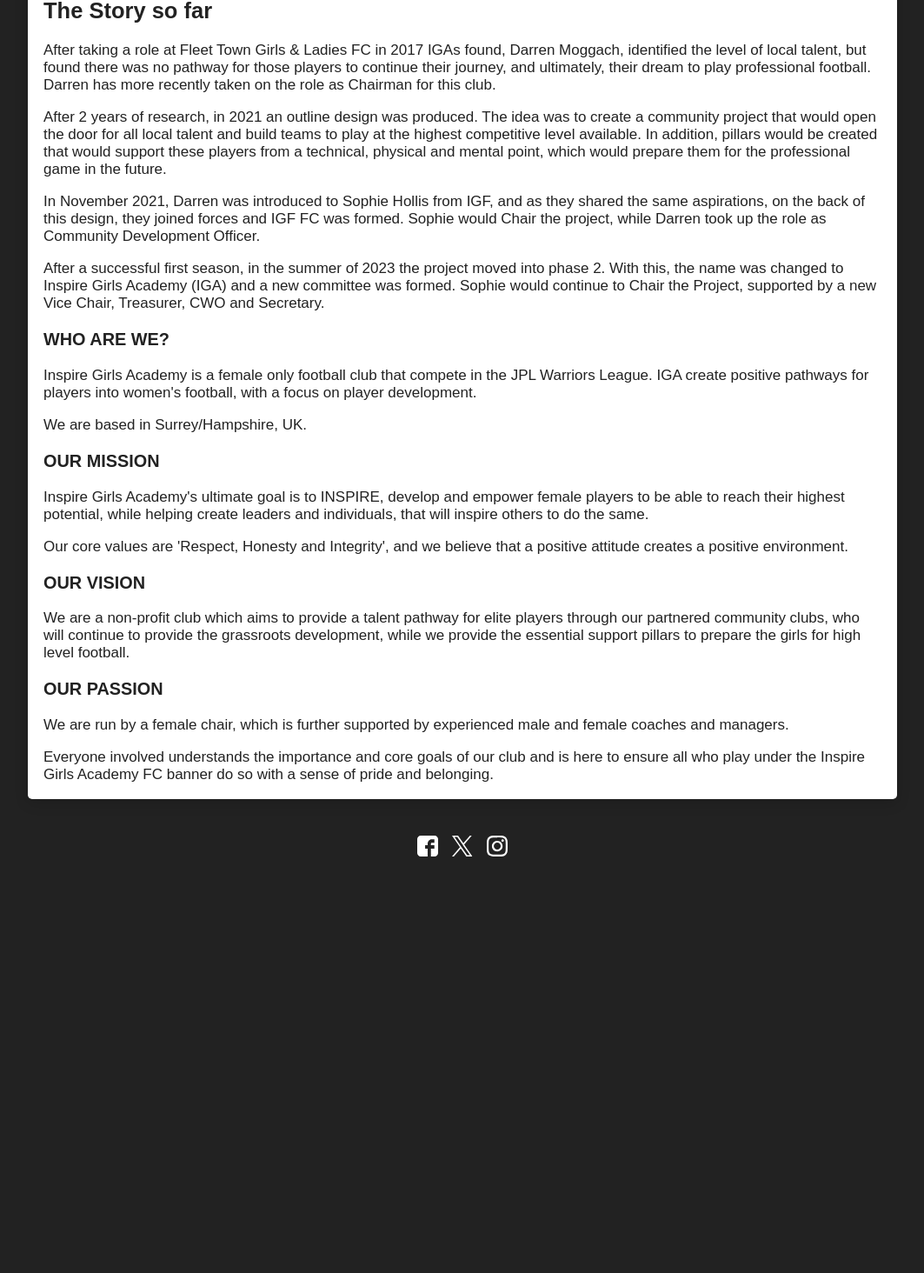
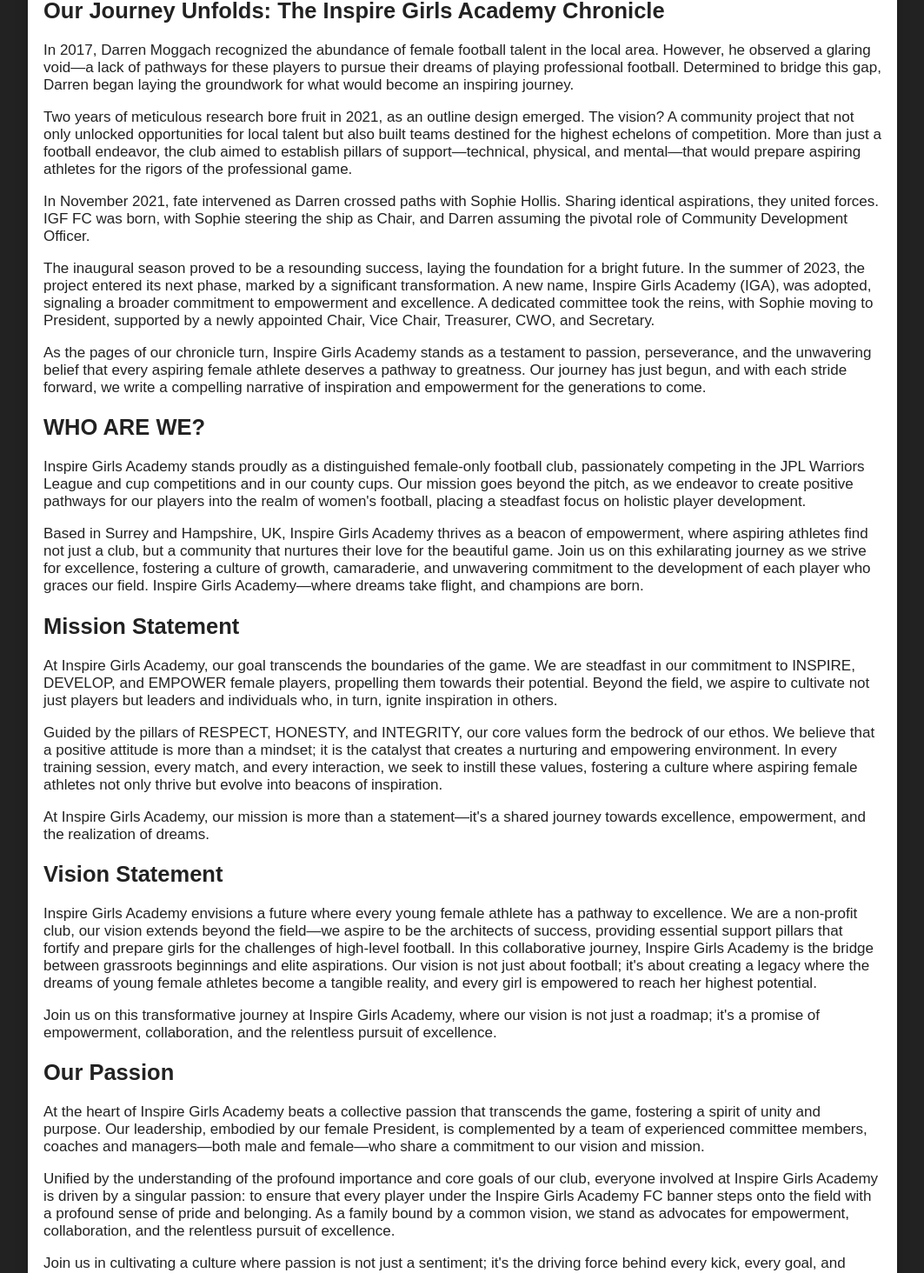
Before and after one commit to exsiteconsultants/inspire-www, a Next.js app: page /about in a window 1280 px wide. Shown: the part 537-2001 px from the top of the page at 87% size, without its empty margins (108-1171 px from the left). Before the commit the page ends 1530 px from the top, so only its background shows below. Built offline with nearby package versions, Linux system fonts and the light colour scheme; a web font is replaced by a local one.

Commit message:
More Content

```diff
--- a/app/about/page.tsx
+++ b/app/about/page.tsx
@@ -4,75 +4,129 @@
 export default function AboutPage() {
   return (
     <>
-      <ContentHero
-        image="/banners/socksandboots.jpg"
-        title="Providing pathways into a career in sport"
-      />
+      <ContentHero image="/banners/socksandboots.jpg" title="About IGA" />
 
       <Content>
-        <h2>The Story so far</h2>
+        <h2>Our Journey Unfolds: The Inspire Girls Academy Chronicle</h2>
         <p>
-          After taking a role at Fleet Town Girls &amp; Ladies FC in 2017 IGAs
-          found, Darren Moggach, identified the level of local talent, but found
-          there was no pathway for those players to continue their journey, and
-          ultimately, their dream to play professional football. Darren has more
-          recently taken on the role as Chairman for this club.
+          In 2017, Darren Moggach recognized the abundance of female football
+          talent in the local area. However, he observed a glaring void—a lack
+          of pathways for these players to pursue their dreams of playing
+          professional football. Determined to bridge this gap, Darren began
+          laying the groundwork for what would become an inspiring journey.
         </p>
         <p>
-          After 2 years of research, in 2021 an outline design was produced. The
-          idea was to create a community project that would open the door for
-          all local talent and build teams to play at the highest competitive
-          level available. In addition, pillars would be created that would
-          support these players from a technical, physical and mental point,
-          which would prepare them for the professional game in the future.
+          Two years of meticulous research bore fruit in 2021, as an outline
+          design emerged. The vision? A community project that not only unlocked
+          opportunities for local talent but also built teams destined for the
+          highest echelons of competition. More than just a football endeavor,
+          the club aimed to establish pillars of support—technical, physical,
+          and mental—that would prepare aspiring athletes for the rigors of the
+          professional game.
         </p>
         <p>
-          In November 2021, Darren was introduced to Sophie Hollis from IGF, and
-          as they shared the same aspirations, on the back of this design, they
-          joined forces and IGF FC was formed. Sophie would Chair the project,
-          while Darren took up the role as Community Development Officer.
+          In November 2021, fate intervened as Darren crossed paths with Sophie
+          Hollis. Sharing identical aspirations, they united forces. IGF FC was
+          born, with Sophie steering the ship as Chair, and Darren assuming the
+          pivotal role of Community Development Officer.
         </p>
         <p>
-          After a successful first season, in the summer of 2023 the project
-          moved into phase 2. With this, the name was changed to Inspire Girls
-          Academy (IGA) and a new committee was formed. Sophie would continue to
-          Chair the Project, supported by a new Vice Chair, Treasurer, CWO and
-          Secretary.
-        </p>
-        <h3>WHO ARE WE?</h3>
-        <p>
-          Inspire Girls Academy is a female only football club that compete in
-          the JPL Warriors League. IGA create positive pathways for players into
-          women&apos;s football, with a focus on player development.
-        </p>
-        <p>We are based in Surrey/Hampshire, UK.</p>
-        <h3>OUR MISSION</h3>
-        <p>
-          Inspire Girls Academy&apos;s ultimate goal is to INSPIRE, develop and
-          empower female players to be able to reach their highest potential,
-          while helping create leaders and individuals, that will inspire others
-          to do the same.
+          The inaugural season proved to be a resounding success, laying the
+          foundation for a bright future. In the summer of 2023, the project
+          entered its next phase, marked by a significant transformation. A new
+          name, Inspire Girls Academy (IGA), was adopted, signaling a broader
+          commitment to empowerment and excellence. A dedicated committee took
+          the reins, with Sophie moving to President, supported by a newly
+          appointed Chair, Vice Chair, Treasurer, CWO, and Secretary.
         </p>
         <p>
-          Our core values are &apos;Respect, Honesty and Integrity&apos;, and we
-          believe that a positive attitude creates a positive environment.
+          As the pages of our chronicle turn, Inspire Girls Academy stands as a
+          testament to passion, perseverance, and the unwavering belief that
+          every aspiring female athlete deserves a pathway to greatness. Our
+          journey has just begun, and with each stride forward, we write a
+          compelling narrative of inspiration and empowerment for the
+          generations to come.
         </p>
-        <h3>OUR VISION</h3>
+        <h2>WHO ARE WE?</h2>
         <p>
-          We are a non-profit club which aims to provide a talent pathway for
-          elite players through our partnered community clubs, who will continue
-          to provide the grassroots development, while we provide the essential
-          support pillars to prepare the girls for high level football.
-        </p>
-        <h3>OUR PASSION</h3>
-        <p>
-          We are run by a female chair, which is further supported by
-          experienced male and female coaches and managers.
+          Inspire Girls Academy stands proudly as a distinguished female-only
+          football club, passionately competing in the JPL Warriors League and
+          cup competitions and in our county cups. Our mission goes beyond the
+          pitch, as we endeavor to create positive pathways for our players into
+          the realm of women&apos;s football, placing a steadfast focus on
+          holistic player development.
         </p>
         <p>
-          Everyone involved understands the importance and core goals of our
-          club and is here to ensure all who play under the Inspire Girls
-          Academy FC banner do so with a sense of pride and belonging.
+          Based in Surrey and Hampshire, UK, Inspire Girls Academy thrives as a
+          beacon of empowerment, where aspiring athletes find not just a club,
+          but a community that nurtures their love for the beautiful game. Join
+          us on this exhilarating journey as we strive for excellence, fostering
+          a culture of growth, camaraderie, and unwavering commitment to the
+          development of each player who graces our field. Inspire Girls
+          Academy—where dreams take flight, and champions are born.
+        </p>
+        <h2>Mission Statement</h2>
+        <p>
+          At Inspire Girls Academy, our goal transcends the boundaries of the
+          game. We are steadfast in our commitment to INSPIRE, DEVELOP, and
+          EMPOWER female players, propelling them towards their potential.
+          Beyond the field, we aspire to cultivate not just players but leaders
+          and individuals who, in turn, ignite inspiration in others.
+        </p>
+        <p>
+          Guided by the pillars of RESPECT, HONESTY, and INTEGRITY, our core
+          values form the bedrock of our ethos. We believe that a positive
+          attitude is more than a mindset; it is the catalyst that creates a
+          nurturing and empowering environment. In every training session, every
+          match, and every interaction, we seek to instill these values,
+          fostering a culture where aspiring female athletes not only thrive but
+          evolve into beacons of inspiration.
+        </p>
+        <p>
+          At Inspire Girls Academy, our mission is more than a
+          statement—it&apos;s a shared journey towards excellence, empowerment,
+          and the realization of dreams.
+        </p>
+        <h2>Vision Statement</h2>
+        <p>
+          Inspire Girls Academy envisions a future where every young female
+          athlete has a pathway to excellence. We are a non-profit club, our
+          vision extends beyond the field—we aspire to be the architects of
+          success, providing essential support pillars that fortify and prepare
+          girls for the challenges of high-level football. In this collaborative
+          journey, Inspire Girls Academy is the bridge between grassroots
+          beginnings and elite aspirations. Our vision is not just about
+          football; it&apos;s about creating a legacy where the dreams of young
+          female athletes become a tangible reality, and every girl is empowered
+          to reach her highest potential.
+        </p>
+        <p>
+          Join us on this transformative journey at Inspire Girls Academy, where
+          our vision is not just a roadmap; it&apos;s a promise of empowerment,
+          collaboration, and the relentless pursuit of excellence.
+        </p>
+        <h2>Our Passion</h2>
+        <p>
+          At the heart of Inspire Girls Academy beats a collective passion that
+          transcends the game, fostering a spirit of unity and purpose. Our
+          leadership, embodied by our female President, is complemented by a
+          team of experienced committee members, coaches and managers—both male
+          and female—who share a commitment to our vision and mission.
+        </p>
+        <p>
+          Unified by the understanding of the profound importance and core goals
+          of our club, everyone involved at Inspire Girls Academy is driven by a
+          singular passion: to ensure that every player under the Inspire Girls
+          Academy FC banner steps onto the field with a profound sense of pride
+          and belonging. As a family bound by a common vision, we stand as
+          advocates for empowerment, collaboration, and the relentless pursuit
+          of excellence.
+        </p>
+        <p>
+          Join us in cultivating a culture where passion is not just a
+          sentiment; it&apos;s the driving force behind every kick, every goal,
+          and every step towards greatness. Inspire Girls Academy -- where
+          passion fuels purpose and every player is empowered to shine.
         </p>
       </Content>
     </>
--- a/app/ui/Content/styles.module.css
+++ b/app/ui/Content/styles.module.css
@@ -25,3 +25,8 @@
     padding: 0.25rem;
   }
 }
+
+.content a {
+  color: var(--color-black);
+  text-decoration: underline;
+}
--- a/app/ui/ContentHero/styles.module.css
+++ b/app/ui/ContentHero/styles.module.css
@@ -58,11 +58,13 @@
 
   position: absolute;
   bottom: 0;
-  left: 50px;
+  left: 1rem;
   z-index: 6;
 
-  width: 100%;
+  width: 90%;
   max-width: 1200px;
+
+  box-sizing: border-box;
 }
 
 @media screen and (max-width: 809px) {
--- a/app/ui/ImageCard/styles.module.css
+++ b/app/ui/ImageCard/styles.module.css
@@ -1,7 +1,7 @@
 .card {
   margin: 0 0 0.5rem 0;
   padding: 1rem;
-  min-height: 460px;
+  min-height: 580px;
 
   font-size: var(--font-size-large);
   text-align: center;
```
Also changed, not shown: app/contact/page.tsx (added, +68 -0 lines), app/page.module.css (+18 -4 lines), app/page.tsx (+22 -8 lines), app/staff/page.tsx (+22 -2 lines), public/images/banners/greenshirt.jpg (added), 1 other file (tests, documents, lock files or other folders).
